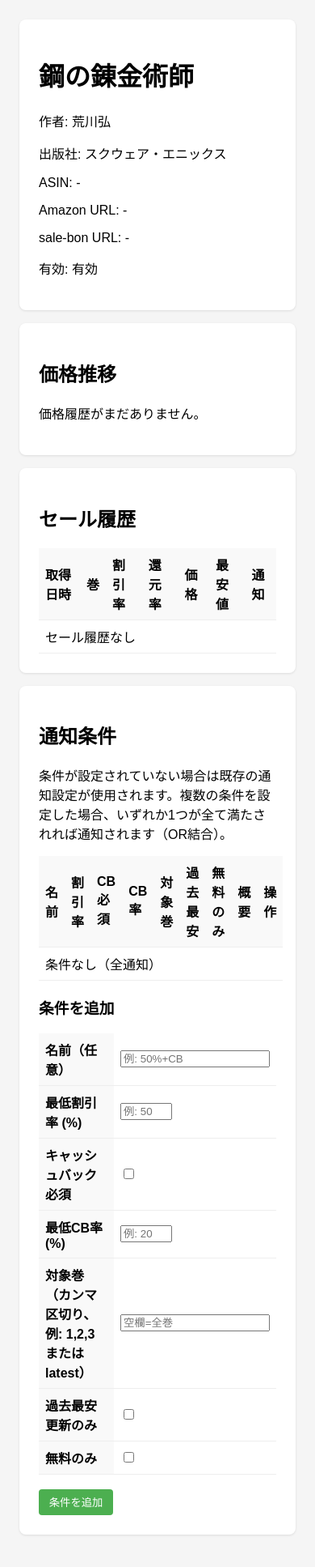
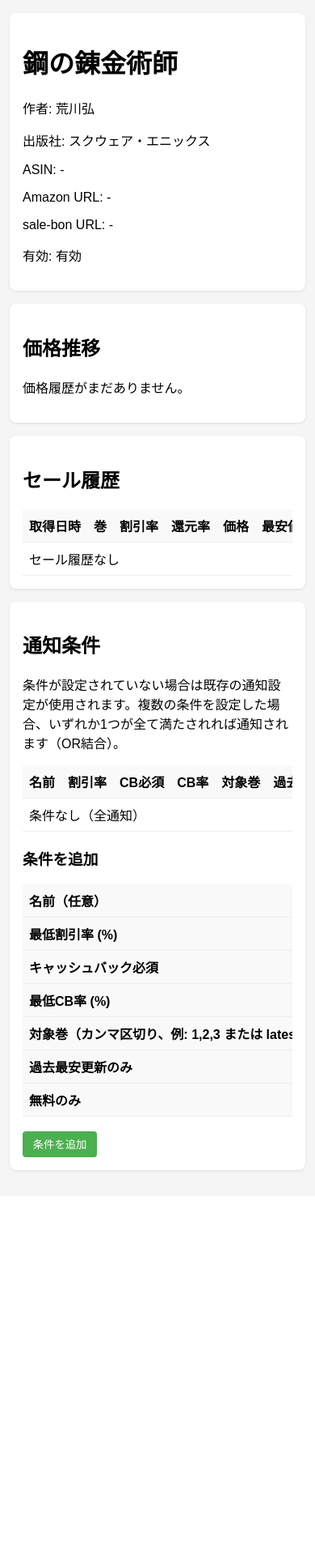
Before and after one commit to sota1111/kindle-sale-monitor, a FastAPI app: page /books/1 in a window 390 px wide. Shown: the part 104-2039 px from the top of the page at 81% size. After the commit the page ends 1552 px from the top, so only its background shows below. Run offline with FastAPI, Linux system fonts and the light colour scheme; the visitor is signed in with stand-in values (Sample User, id 1); data that the repository does not hold is empty.

Commit message:
feat(SOT-856): kindle-sale-monitor responsive (mobile) support
Add a max-width:700px media query in base.html so wide data tables scroll
horizontally inside their own box instead of overflowing the page on mobile.
Desktop layout unchanged.

Co-Authored-By: Claude Opus 4.8 <noreply@anthropic.com>

```diff
--- a/app/templates/base.html
+++ b/app/templates/base.html
@@ -17,6 +17,13 @@
         .btn { display: inline-block; padding: 0.4rem 0.8rem; background: #4CAF50; color: white; border-radius: 4px; text-decoration: none; border: none; cursor: pointer; }
         .btn-danger { background: #f44336; }
         .btn-secondary { background: #888; }
+        @media (max-width: 700px) {
+            main { padding: 1rem 0.75rem; }
+            .card { padding: 1rem; }
+            /* On mobile, let wide tables scroll horizontally inside their own box
+               instead of overflowing the page. Desktop layout is unchanged. */
+            table { display: block; overflow-x: auto; -webkit-overflow-scrolling: touch; white-space: nowrap; }
+        }
     </style>
 </head>
 <body>
```
